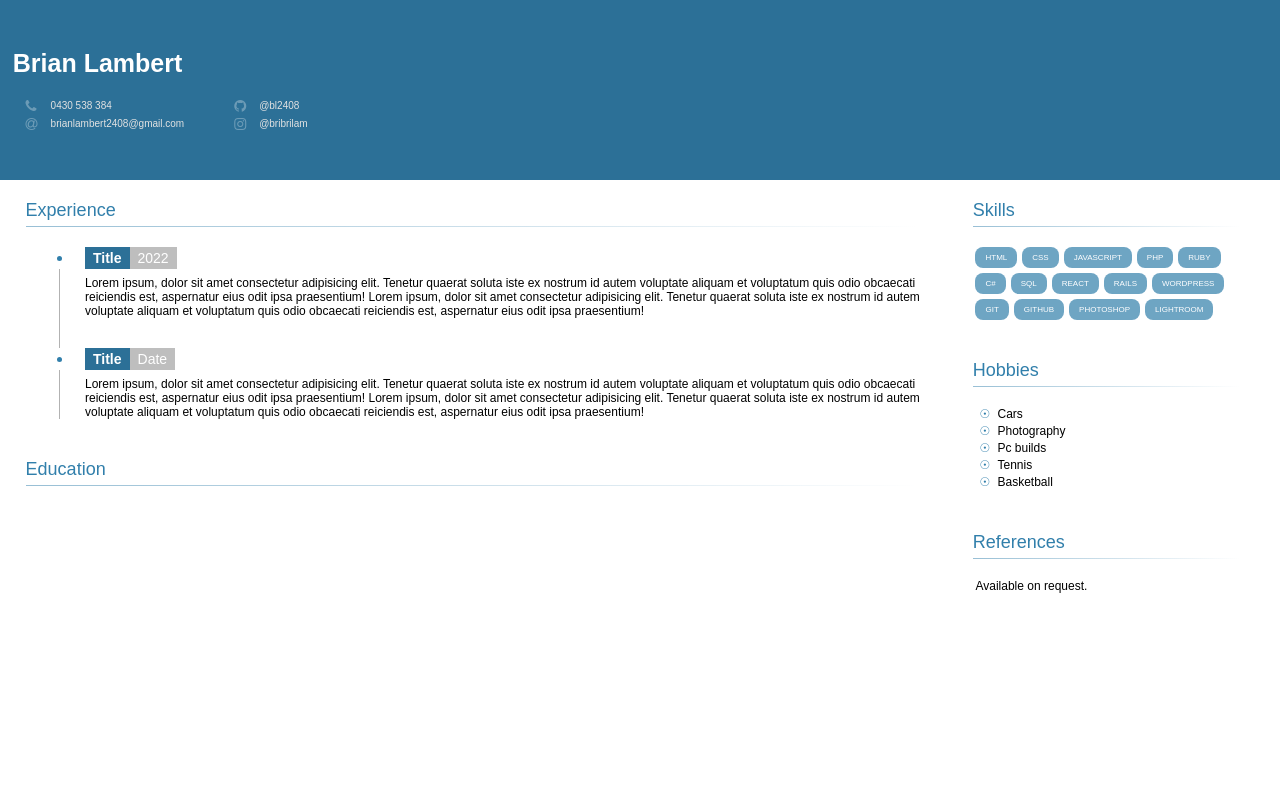
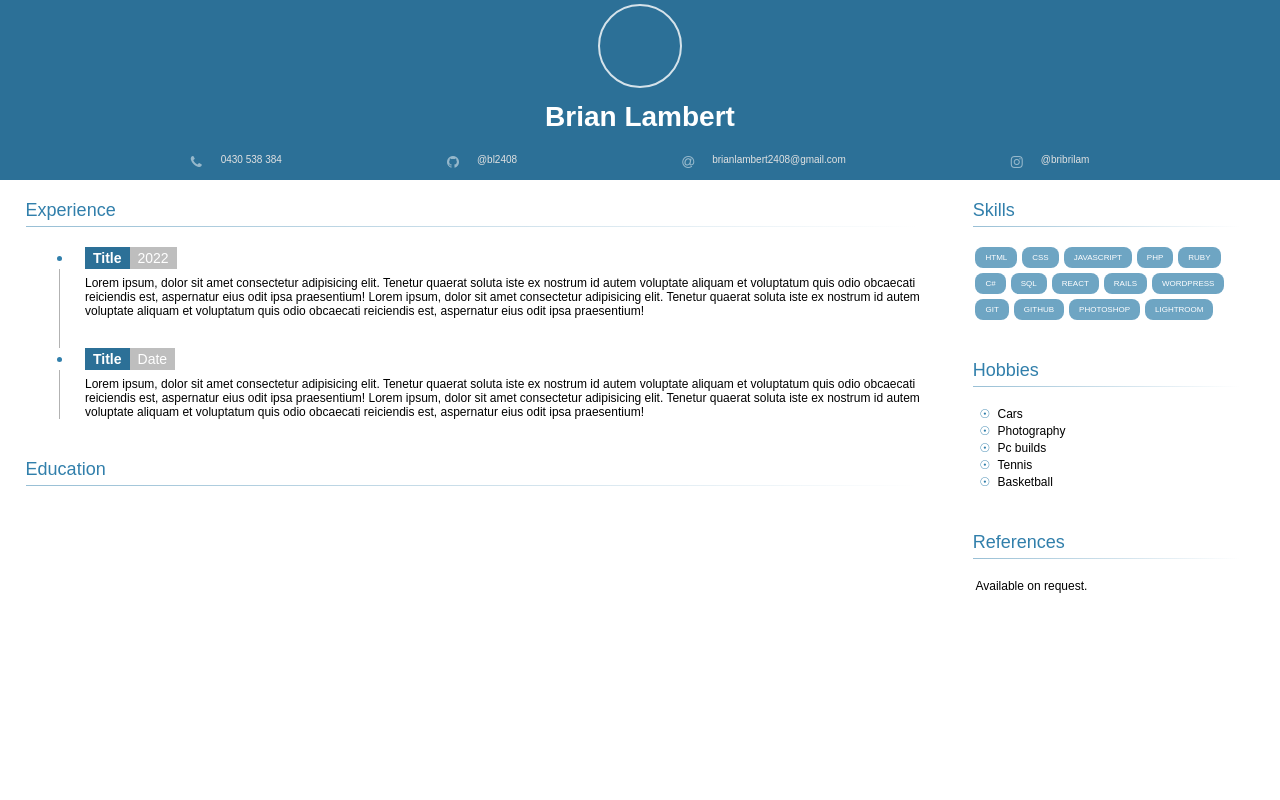
Before and after one commit to bl2408/Resume, a website: page index.html in a window 1280 px wide. Shown: the top 800 px of the page. Drawn offline with Linux system fonts and the light colour scheme.

Commit message:
Changed header styling

```diff
--- a/css/style.css
+++ b/css/style.css
@@ -37,23 +37,62 @@ main > header {
 
     display: flex;
     flex-direction: column;
+    justify-content: space-evenly;
+    align-items:center;
+    gap: 10px;
+}
+
+main > header > :first-child{
+    width: 50%;
+    height: 90px;
+    display: flex;
     justify-content: center;
-    align-items:center;
-    gap: 20px;
+    align-items: center;
+}
+
+main > header > :first-child > div{
+    width: 84px;
+    height: 84px;
+    border-radius: 50%;
+    border: solid 2px rgba(255, 255, 255, 0.8);
 }
 
 main > header h1 {
     width: 98%;
     padding: 0;
     margin: 0;
-    font-size: 2.5rem;
+    font-size: 2.8rem;
+    text-align: center;
 }
 
 main > header .inner{
     width: 96%;
     display: flex;
 }
+main > header .inner .grid{
+    width: 100%;
+    display: flex;
+    padding: 10px 0;
+    justify-content: space-evenly;
+}
 
+main > header .inner .grid > div {
+    display: grid;
+    grid-template-columns: 20px 1fr;
+    column-gap: 10px;
+}
+
+main > header .inner .grid > div >:first-child{
+    font-size: 1.4rem;
+    opacity: 0.5
+}
+main > header .inner .grid > div > :nth-child(2){
+    color: rgb(226, 226, 226);
+    font-size: 1rem;
+}
+
+
+/*
 main > header .inner .grid{
     display: grid;
     grid-template-columns: 1fr 1fr;
@@ -76,7 +115,7 @@ main > header .inner .grid > div > div:first-child{
 main > header .inner .grid > div > div:nth-child(2){
     color: rgb(226, 226, 226);
     font-size: 1rem;
-}
+} */
 
 #main-grid{
     display: block;
--- a/index.html
+++ b/index.html
@@ -13,6 +13,11 @@
     <main>
 
         <header>
+            <div>
+                <div>
+
+                </div>
+            </div>
             <h1>Brian Lambert</h1>
             <div class="inner">
                 <div class="grid">
```
